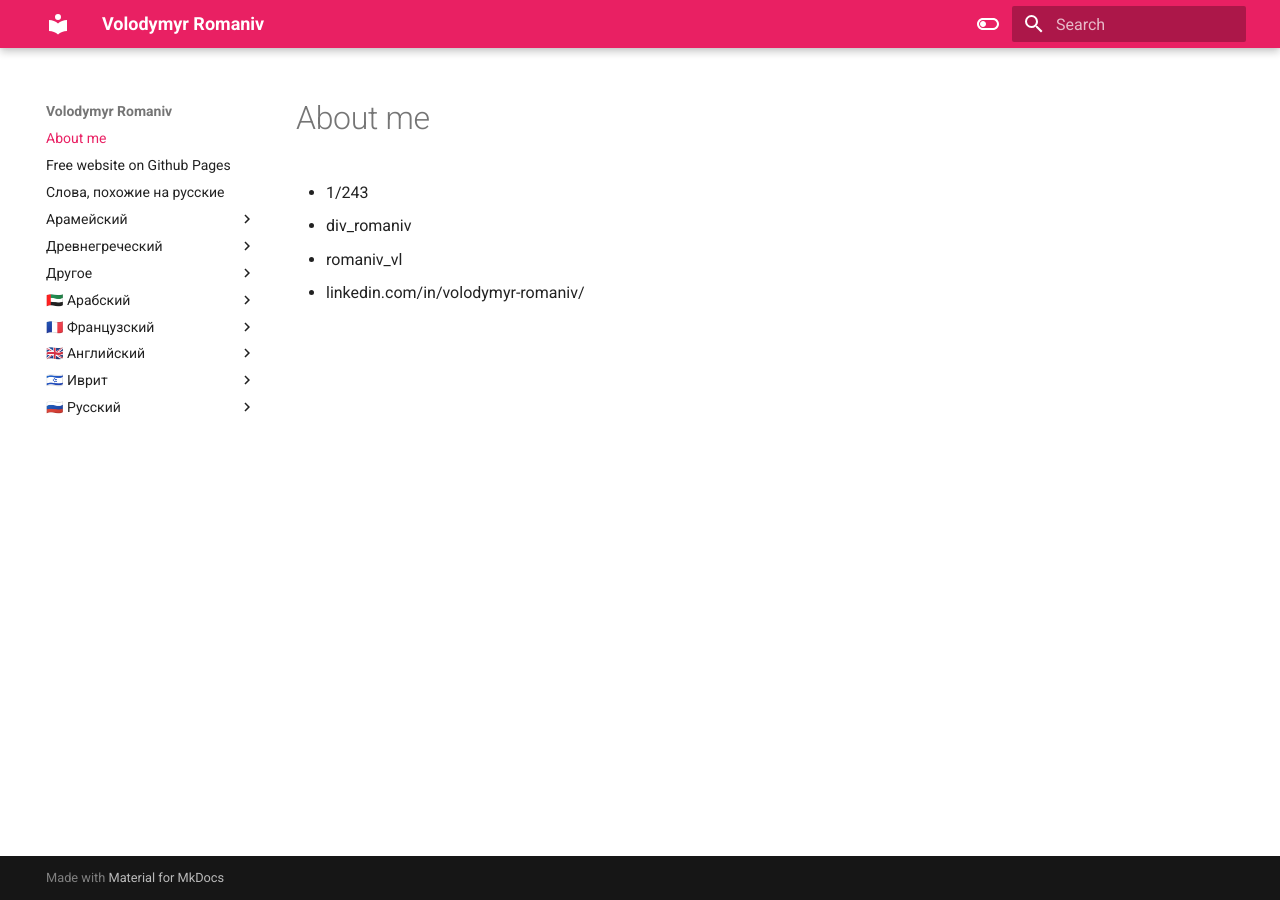
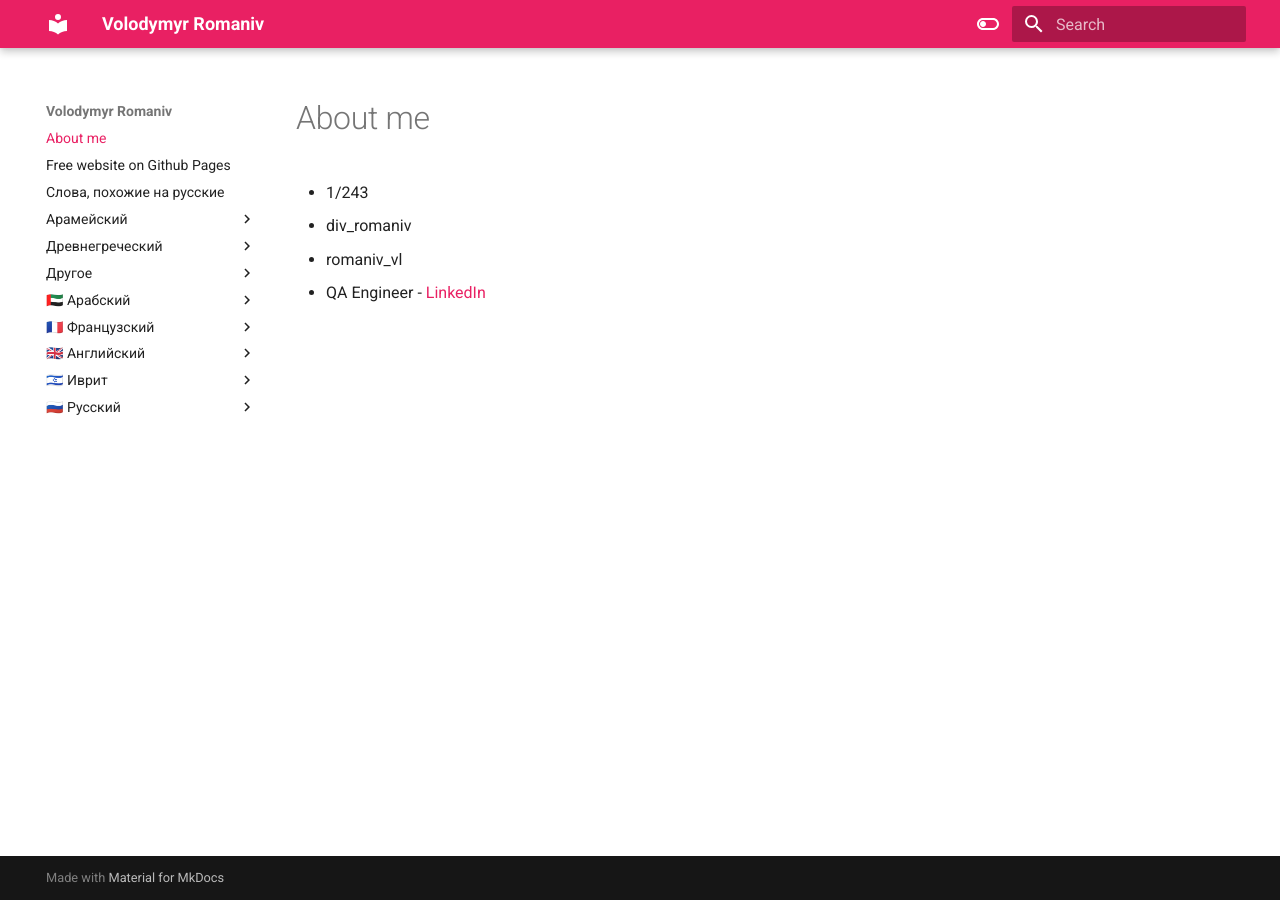
Before and after one commit to 1div243/1div243_temp_.github.io, an MkDocs documentation site: the page built from docs/index.md, in a window 1280 px wide. Built offline with MkDocs 1.6.1 and Material for MkDocs 9.7.7, drawn with Linux system fonts in a browser that asks for light colours.

Commit message:
Update index.md

```diff
--- a/docs/index.md
+++ b/docs/index.md
@@ -3,4 +3,4 @@
 - 1/243
 - div_romaniv
 - romaniv_vl
-- linkedin.com/in/volodymyr-romaniv/
+- QA Engineer - [LinkedIn](linkedin.com/in/volodymyr-romaniv/)
```
